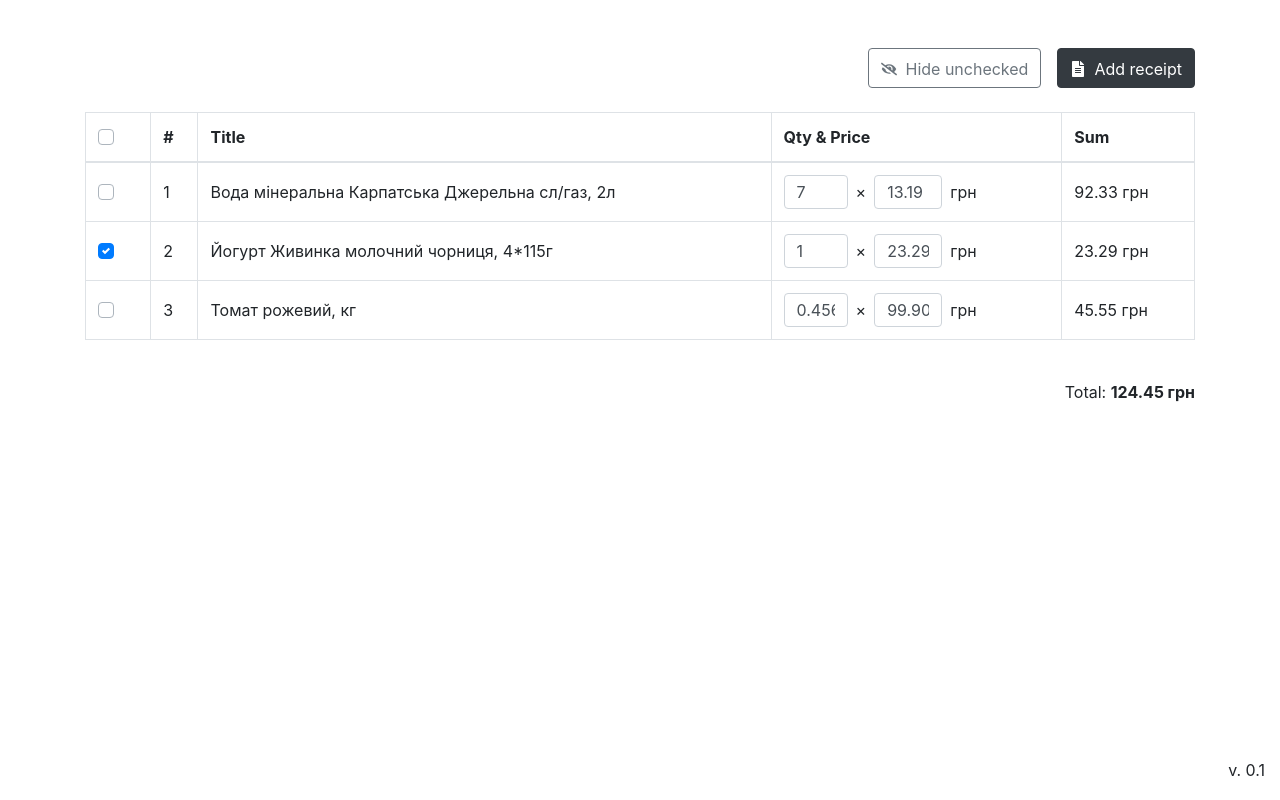
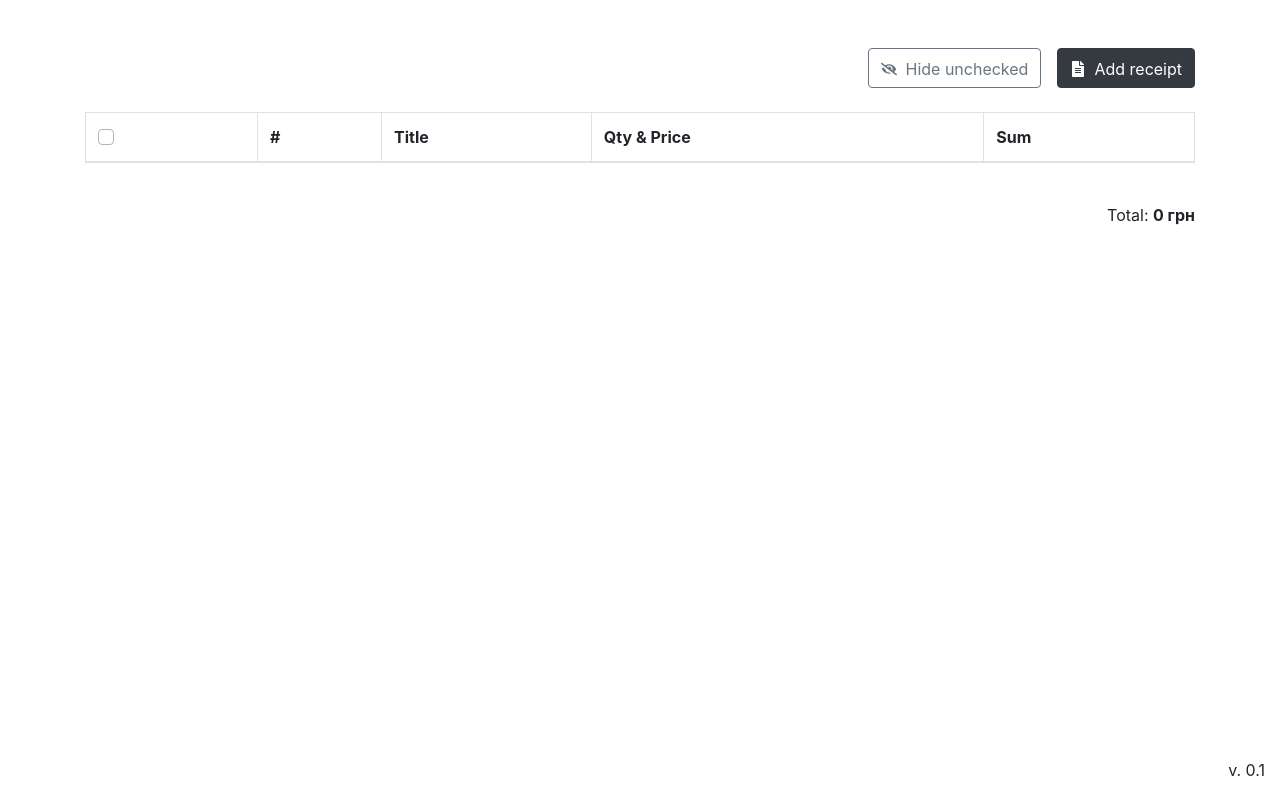
Before and after one commit to svyatik/betty-the-receipt-checker, a React app: page / in a window 1280 px wide. Built offline with nearby package versions, Linux system fonts and the light colour scheme.

Commit message:
add mobx, create stores, add basic logic

```diff
--- a/index.tsx
+++ b/index.tsx
@@ -1,9 +1,14 @@
 import React from 'react';
 import ReactDOM from 'react-dom';
 import App from './src/App';
+import { createStores } from './src/stores';
+import { StoreContext } from './src/contexts';
 
 import 'bootstrap';
 
-const rootElement = document.getElementById('root');
-
-ReactDOM.render(<App />, rootElement);
+ReactDOM.render(
+  <StoreContext.Provider value={createStores()}>
+    <App />
+  </StoreContext.Provider>,
+  document.getElementById('root')
+);
--- a/package.json
+++ b/package.json
@@ -34,6 +34,8 @@
     "extract-text-webpack-plugin": "^3.0.2",
     "html-webpack-plugin": "^3.2.0",
     "mini-css-extract-plugin": "^0.9.0",
+    "mobx": "^5.15.4",
+    "mobx-react": "^6.1.8",
     "node-sass": "^4.13.1",
     "postcss-loader": "^3.0.0",
     "react": "^16.4.1",
--- a/src/App.tsx
+++ b/src/App.tsx
@@ -1,6 +1,8 @@
 import React, { Component, Fragment } from 'react';
+import { observer } from 'mobx-react';
 import { Container, Row, Col, Button } from 'react-bootstrap';
 import { FaEye, FaEyeSlash, FaFileAlt } from "react-icons/fa";
+import { StoreContext } from './contexts';
 
 // Components
 import DataTable from './components/DataTable';
@@ -9,20 +11,22 @@ import DataTable from './components/DataTable';
 import '../scss/main.scss';
 import './styles.scss';
 
-// const version = require('project-version');
-
 type State = {
-  data: Receipt[];
   isHideUnchecked: boolean;
 }
 
+const data = [
+  { id: 1, isChecked: false, title: 'Вода мінеральна Карпатська Джерельна сл/газ, 2л', quantity: 7, sum: 13.19 },
+  { id: 2, isChecked: true, title: 'Йогурт Живинка молочний чорниця, 4*115г', quantity: 1, sum: 23.29 },
+  { id: 3, isChecked: false, title: 'Томат рожевий, кг', quantity: 0.456, sum: 99.90 },
+];
+
+@observer
 class App extends Component {
+  static contextType = StoreContext;
+  declare context: React.ContextType<typeof StoreContext>
+
   state: State = {
-    data: [
-      { id: 1, isChecked: false, title: 'Вода мінеральна Карпатська Джерельна сл/газ, 2л', quantity: 7, sum: 13.19 },
-      { id: 2, isChecked: true, title: 'Йогурт Живинка молочний чорниця, 4*115г', quantity: 1, sum: 23.29 },
-      { id: 3, isChecked: false, title: 'Томат рожевий, кг', quantity: 0.456, sum: 99.90 },
-    ],
     isHideUnchecked: false
   };
 
@@ -30,8 +34,14 @@ class App extends Component {
     this.setState({ isHideUnchecked: !this.state.isHideUnchecked });
   }
 
+  addReceiptClickHandle = () => {
+    const { receipt } = this.context;
+    data.forEach(record => receipt.addRecord(record));
+  }
+
   render() {
-    const { data, isHideUnchecked } = this.state;
+    const { isHideUnchecked } = this.state;
+    const { receipt } = this.context;
 
     return (
       <Fragment>
@@ -51,7 +61,7 @@ class App extends Component {
                   </Fragment>
                 }
               </Button>
-              <Button variant="dark">
+              <Button variant="dark" onClick={this.addReceiptClickHandle}>
                 <FaFileAlt className="align-middle mr-2" />
                 <span className="align-middle">Add receipt</span>
               </Button>
@@ -59,12 +69,12 @@ class App extends Component {
           </Row>
           <Row className="mt-4">
             <Col>
-              <DataTable data={data} isHideUnchecked={isHideUnchecked} />
+              <DataTable isHideUnchecked={isHideUnchecked} />
             </Col>
           </Row>
           <Row className="mt-4">
             <Col className="text-right">
-              <p>Total: <b>124.45 грн</b></p>
+              <p>Total: <b>{receipt.totalSum} грн</b></p>
             </Col>
           </Row>
         </Container>
--- a/src/components/DataTable/index.tsx
+++ b/src/components/DataTable/index.tsx
@@ -1,5 +1,7 @@
-import React, { FC } from 'react';
+import React, { FC, useContext } from 'react';
+import { observer } from 'mobx-react';
 import { Table, FormCheck } from 'react-bootstrap';
+import { StoreContext } from '../../contexts';
 
 // Components
 import DataTableRow from '../DataTableRow';
@@ -8,11 +10,13 @@ import DataTableRow from '../DataTableRow';
 import './styles.scss';
 
 type Props = {
-  data: Receipt[];
   isHideUnchecked: boolean;
 }
 
-const DataTable: FC<Props> = ({ data, isHideUnchecked }) => (
+const DataTable: FC<Props> = observer(({ isHideUnchecked }) => {
+  const { receipt } = useContext(StoreContext);
+
+  return (
     <Table className="data-table" bordered hover>
       <thead>
         <tr>
@@ -29,9 +33,10 @@ const DataTable: FC<Props> = ({ data, isHideUnchecked }) => (
         </tr>
       </thead>
       <tbody>
-      {data.map((receipt, index) => <DataTableRow key={receipt.id} counter={index + 1} receipt={receipt} hide={isHideUnchecked} />)}
+        {receipt.records.map((receipt, index) => <DataTableRow key={receipt.id} counter={index + 1} receipt={receipt} hide={isHideUnchecked} />)}
       </tbody>
     </Table>
   );
+});
 
 export default DataTable;
--- /dev/null
+++ b/src/contexts/index.ts
@@ -0,0 +1,4 @@
+import React from 'react';
+import { createStores } from '../stores';
+
+export const StoreContext = React.createContext(createStores());
--- /dev/null
+++ b/src/models/RecordModel.ts
@@ -0,0 +1,25 @@
+import { observable, computed } from 'mobx';
+
+export default class RecordModel {
+  readonly id: number;
+
+  @observable public title: string;
+  @observable public quantity: number;
+  @observable public sum: number;
+
+  @observable public isChecked: boolean;
+
+  constructor(id: number, title: string, quantity: number, sum: number) {
+    this.id = id;
+
+    this.title = title;
+    this.quantity = quantity;
+    this.sum = sum;
+
+    this.isChecked = false;
+  }
+
+  @computed public get total(): number {
+    return this.quantity * this.sum;
+  }
+}
--- /dev/null
+++ b/src/models/index.ts
@@ -0,0 +1,5 @@
+import RecordModel from './RecordModel';
+
+export {
+  RecordModel
+};
--- /dev/null
+++ b/src/stores/ReceiptStore.ts
@@ -0,0 +1,65 @@
+import { observable, computed, action } from 'mobx';
+import { RecordModel } from '../models';
+
+export class ReceiptStore {
+  constructor(fixtures: RecordModel[]) {
+    this.records = fixtures;
+  }
+
+  @observable public records: Array<RecordModel>;
+
+
+  @action addRecord = (item: Partial<RecordModel>): void => {
+    this.records.push(new RecordModel(item.id, item.title, item.quantity, item.sum));
+  };
+
+  @computed get totalSum(): number {
+    return this.records.reduce((acc, record) => acc += record.total, 0);
+  }
+
+  /* @computed get activeTodos() {
+    return this.todos.filter((todo) => !todo.completed);
+  } */
+
+  /*@computed
+  get completedTodos() {
+    return this.todos.filter((todo) => todo.completed);
+  } */
+
+  /* @action
+  addTodo = (item: Partial<TodoModel>): void => {
+    this.todos.push(new TodoModel(item.text, item.completed));
+  }; */
+
+  /* @action
+  editTodo = (id: number, data: Partial<TodoModel>): void => {
+    this.todos = this.todos.map((todo) => {
+      if (todo.id === id) {
+        if (typeof data.completed == 'boolean') {
+          todo.completed = data.completed;
+        }
+        if (typeof data.text == 'string') {
+          todo.text = data.text;
+        }
+      }
+      return todo;
+    });
+  }; */
+
+  /* @action
+  deleteTodo = (id: number): void => {
+    this.todos = this.todos.filter((todo) => todo.id !== id);
+  };
+
+  @action
+  completeAll = (): void => {
+    this.todos = this.todos.map((todo) => ({ ...todo, completed: true }));
+  };
+
+  @action
+  clearCompleted = (): void => {
+    this.todos = this.todos.filter((todo) => !todo.completed);
+  }; */
+}
+
+export default ReceiptStore;
--- /dev/null
+++ b/src/stores/createStores.ts
@@ -0,0 +1,9 @@
+import { ReceiptStore } from './ReceiptStore';
+
+export function createStores() {
+  const receiptStore = new ReceiptStore([]);
+
+  return {
+    ['receipt']: receiptStore
+  };
+}
--- /dev/null
+++ b/src/stores/index.ts
@@ -0,0 +1,2 @@
+export * from './ReceiptStore';
+export * from './createStores';
--- a/tsconfig.json
+++ b/tsconfig.json
@@ -7,6 +7,7 @@
     "target": "es6",
     "jsx": "react",
     "esModuleInterop": true,
-    "declaration": true
+    "declaration": true,
+    "experimentalDecorators": true
   }
 }
```
Also changed, not shown: 1 other file (tests, documents, lock files or other folders). Lines whose indentation alone changed are shown as unchanged.
